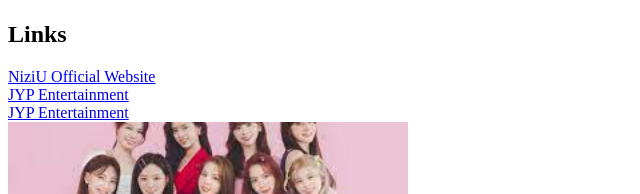
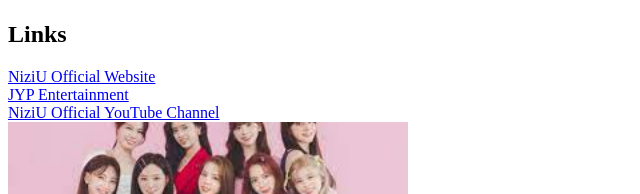
Before and after one commit to Yoko-cyer/niziu-fanpage, a plain HTML site: page src/niziu_fanpage.html in a window 1280 px wide. Shown: the part 2165-2359 px from the top of the page, without its empty margins (0-640 px from the left). Drawn offline with Linux system fonts and the light colour scheme.

Commit message:
modified links

```diff
--- a/src/niziu_fanpage.html
+++ b/src/niziu_fanpage.html
@@ -106,7 +106,7 @@
   <h2>Links</h2>
       <a href="https://niziu.com/s/n123/?ima=2230" target="_blank">NiziU Official Website</a><br>
       <a href="https://www.jype.com/Main.aspx?LDiv=KO" target="_blank">JYP Entertainment</a><br>
-      <a href="https://www.jype.com/Main.aspx?LDiv=KO" target="_blank">JYP Entertainment</a><br>
+      <a href="https://www.youtube.com/c/NiziUOfficial/playlists" target="_blank">NiziU Official YouTube Channel</a><br>
 
       <img src="/img/album_u.jpg" alt="NiziU image" width="400"/>
 
```
